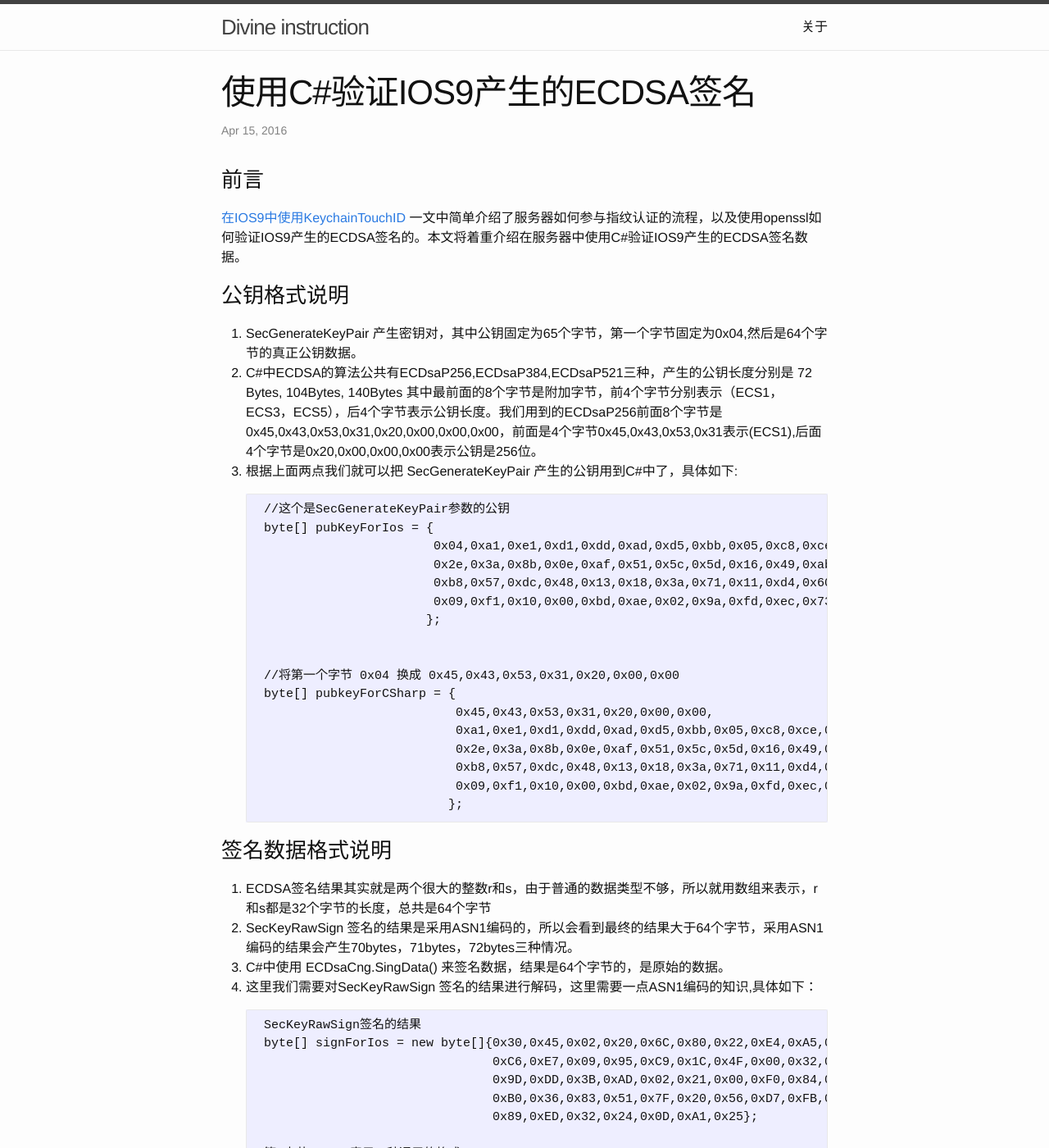
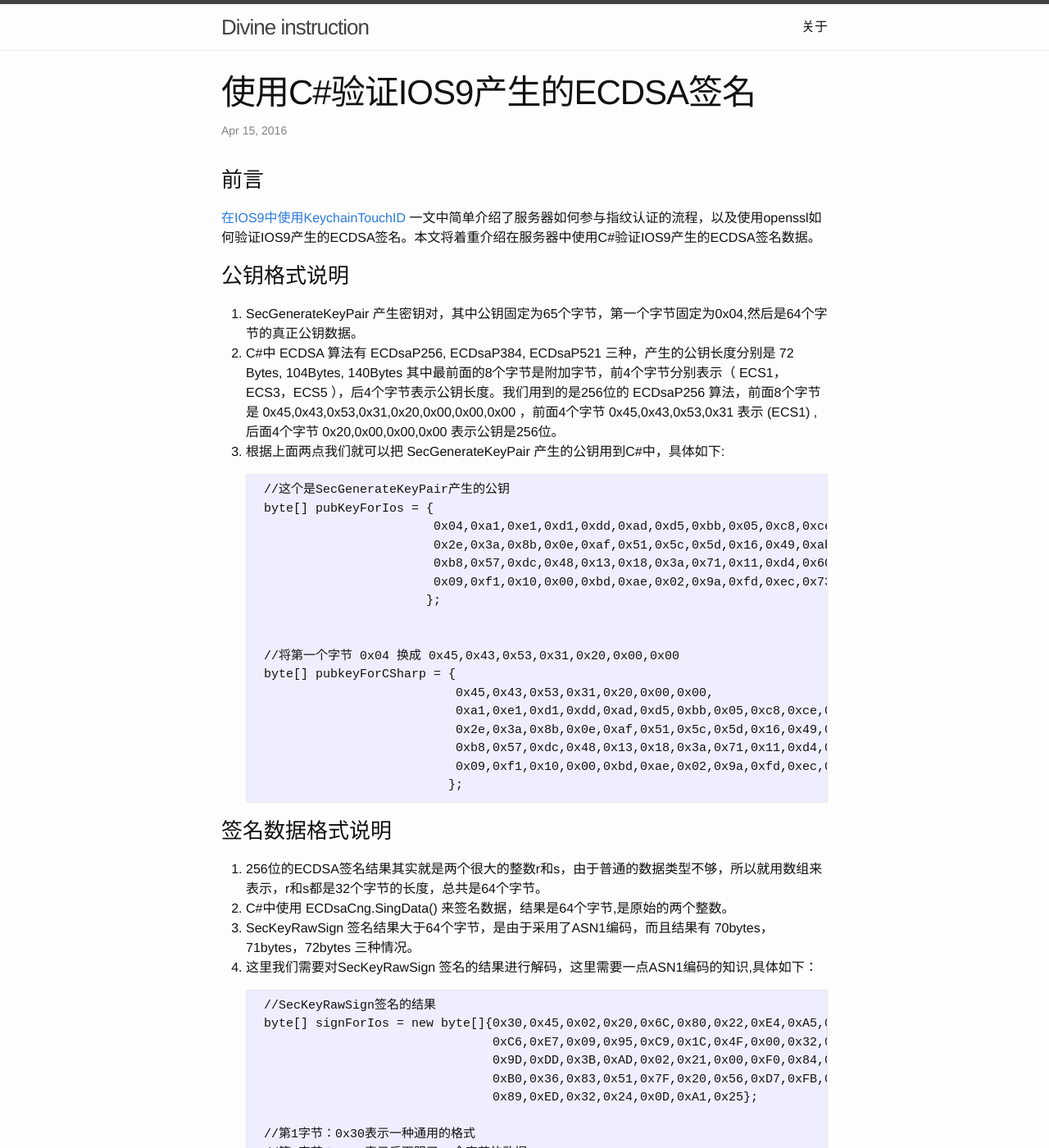
Before and after one commit to iDivines/iDivines.github.io, a Jekyll site: the page built from _posts/2016-04-15-C#-ECDSAVerify.markdown, in a window 1280 px wide and 1400 px high. Shown: the whole window at 82% size. Built offline with Jekyll 4.4.1, drawn with Linux system fonts in a browser that asks for light colours; comment, search, counter and statistics services are not loaded; some of the changed text lies outside the part shown.

Commit message:
更新文章

```diff
--- a/_posts/2016-04-15-C#-ECDSAVerify.markdown
+++ b/_posts/2016-04-15-C#-ECDSAVerify.markdown
@@ -8,15 +8,15 @@ excerpt: 本文主要介绍了在C#中使用ECDsaCng验证IOS9产生的ECDSA签
 
 ### 前言
 
-[在IOS9中使用KeychainTouchID](http://idivines.com/develop/ios/2016/04/05/IOS9-KeychainTouchID.html) 一文中简单介绍了服务器如何参与指纹认证的流程，以及使用openssl如何验证IOS9产生的ECDSA签名的。本文将着重介绍在服务器中使用C#验证IOS9产生的ECDSA签名数据。
+[在IOS9中使用KeychainTouchID](http://idivines.com/develop/ios/2016/04/05/IOS9-KeychainTouchID.html) 一文中简单介绍了服务器如何参与指纹认证的流程，以及使用openssl如何验证IOS9产生的ECDSA签名。本文将着重介绍在服务器中使用C#验证IOS9产生的ECDSA签名数据。
 
 ### 公钥格式说明
 
 1. SecGenerateKeyPair 产生密钥对，其中公钥固定为65个字节，第一个字节固定为0x04,然后是64个字节的真正公钥数据。
-2. C#中ECDSA的算法公共有ECDsaP256,ECDsaP384,ECDsaP521三种，产生的公钥长度分别是 72 Bytes, 104Bytes, 140Bytes 其中最前面的8个字节是附加字节，前4个字节分别表示（ECS1，ECS3，ECS5），后4个字节表示公钥长度。我们用到的ECDsaP256前面8个字节是 0x45,0x43,0x53,0x31,0x20,0x00,0x00,0x00，前面是4个字节0x45,0x43,0x53,0x31表示(ECS1),后面4个字节是0x20,0x00,0x00,0x00表示公钥是256位。
-3. 根据上面两点我们就可以把 SecGenerateKeyPair 产生的公钥用到C#中了，具体如下:
+2. C#中 ECDSA 算法有 ECDsaP256, ECDsaP384, ECDsaP521 三种，产生的公钥长度分别是 72 Bytes, 104Bytes, 140Bytes 其中最前面的8个字节是附加字节，前4个字节分别表示（ ECS1，ECS3，ECS5 ），后4个字节表示公钥长度。我们用到的是256位的 ECDsaP256 算法，前面8个字节是 0x45,0x43,0x53,0x31,0x20,0x00,0x00,0x00 ，前面4个字节 0x45,0x43,0x53,0x31 表示 (ECS1) ,后面4个字节 0x20,0x00,0x00,0x00 表示公钥是256位。
+3. 根据上面两点我们就可以把 SecGenerateKeyPair 产生的公钥用到C#中，具体如下:
 
-		//这个是SecGenerateKeyPair参数的公钥
+		//这个是SecGenerateKeyPair产生的公钥
 		byte[] pubKeyForIos = {
 		                       0x04,0xa1,0xe1,0xd1,0xdd,0xad,0xd5,0xbb,0x05,0xc8,0xce,0x29,0x8c,0xe4,0x27,0x02,
                                0x2e,0x3a,0x8b,0x0e,0xaf,0x51,0x5c,0x5d,0x16,0x49,0xab,0x7e,0x08,0xdf,0x32,0x30,
@@ -37,26 +37,26 @@ excerpt: 本文主要介绍了在C#中使用ECDsaCng验证IOS9产生的ECDSA签
 
 ### 签名数据格式说明
 
-1. ECDSA签名结果其实就是两个很大的整数r和s，由于普通的数据类型不够，所以就用数组来表示，r和s都是32个字节的长度，总共是64个字节
-2. SecKeyRawSign 签名的结果是采用ASN1编码的，所以会看到最终的结果大于64个字节，采用ASN1编码的结果会产生70bytes，71bytes，72bytes三种情况。
-3. C#中使用 ECDsaCng.SingData() 来签名数据，结果是64个字节的，是原始的数据。
+1. 256位的ECDSA签名结果其实就是两个很大的整数r和s，由于普通的数据类型不够，所以就用数组来表示，r和s都是32个字节的长度，总共是64个字节。
+2. C#中使用 ECDsaCng.SingData() 来签名数据，结果是64个字节,是原始的两个整数。
+2. SecKeyRawSign 签名结果大于64个字节，是由于采用了ASN1编码，而且结果有 70bytes，71bytes，72bytes 三种情况。
 4. 这里我们需要对SecKeyRawSign 签名的结果进行解码，这里需要一点ASN1编码的知识,具体如下：
 
-        SecKeyRawSign签名的结果
+        //SecKeyRawSign签名的结果
 		byte[] signForIos = new byte[]{0x30,0x45,0x02,0x20,0x6C,0x80,0x22,0xE4,0xA5,0x89,0x8A,0x81,0xE9,0x82,0x0C,0x13,
 		                               0xC6,0xE7,0x09,0x95,0xC9,0x1C,0x4F,0x00,0x32,0x13,0x59,0xB2,0x2D,0xD3,0xEF,0xE4,
 		                               0x9D,0xDD,0x3B,0xAD,0x02,0x21,0x00,0xF0,0x84,0x9E,0x2E,0xB6,0x01,0x3B,0x2A,0x81,
 		                               0xB0,0x36,0x83,0x51,0x7F,0x20,0x56,0xD7,0xFB,0xD6,0x9B,0x76,0x38,0x39,0xF8,0xD2,
 		                               0x89,0xED,0x32,0x24,0x0D,0xA1,0x25};
 
-        第1字节：0x30表示一种通用的格式
-        第2字节：0x45表示后面跟了69个字节的数据
-        第3字节：0x02表示后面是一个整数
-        第4字节：0x20表示整数长度是32个字节
+        //第1字节：0x30表示一种通用的格式
+        //第2字节：0x45表示后面跟了69个字节的数据
+        //第3字节：0x02表示后面是一个整数
+        //第4字节：0x20表示整数长度是32个字节
 
-        第35字节：0x02表示后面是个整数
-        第36字节：0x21表示整数长度是33个字节
-        第37字节：0x00需要忽略掉，这个是由于ASN1编码产生的，
+        //第35字节：0x02表示后面是个整数
+        //第36字节：0x21表示整数长度是33个字节
+        //第37字节：0x00需要忽略掉，这个是由于ASN1编码产生的，
 
         byte[] integer1 = {
                            0x6C,0x80,0x22,0xE4,0xA5,0x89,0x8A,0x81,0xE9,0x82,0x0C,0x13,0xC6,0xE7,0x09,0x95,
@@ -69,7 +69,7 @@ excerpt: 本文主要介绍了在C#中使用ECDsaCng验证IOS9产生的ECDSA签
                           };
 
 
-        最后把integer1和integer2合起来就可以给C#使用了
+        //最后把integer1和integer2合起来就可以给C#使用了
         byte[] signForCSharp = {
 						        0x6C,0x80,0x22,0xE4,0xA5,0x89,0x8A,0x81,0xE9,0x82,0x0C,0x13,0xC6,0xE7,0x09,0x95,
 						        0xC9,0x1C,0x4F,0x00,0x32,0x13,0x59,0xB2,0x2D,0xD3,0xEF,0xE4,0x9D,0xDD,0x3B,0xAD,
```
